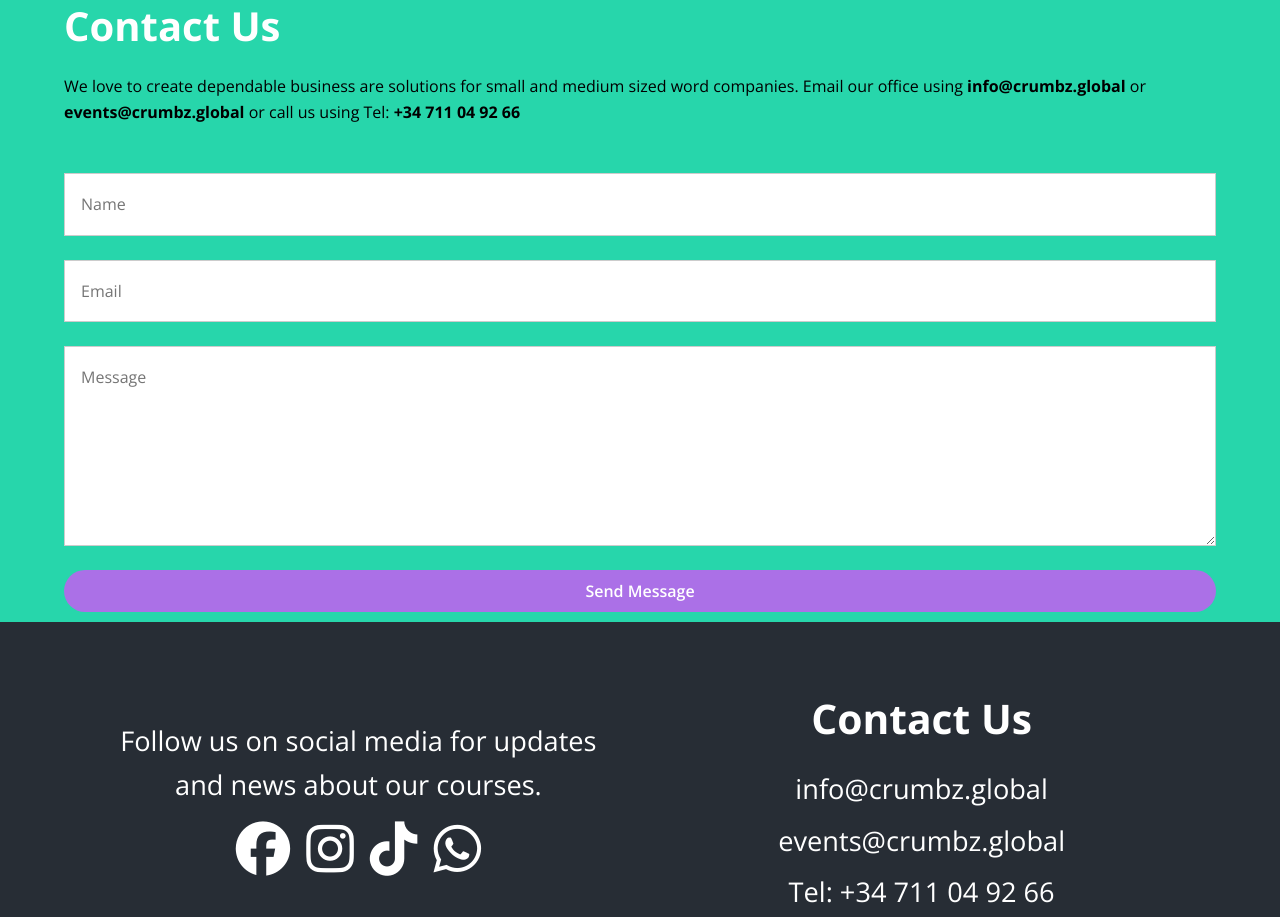
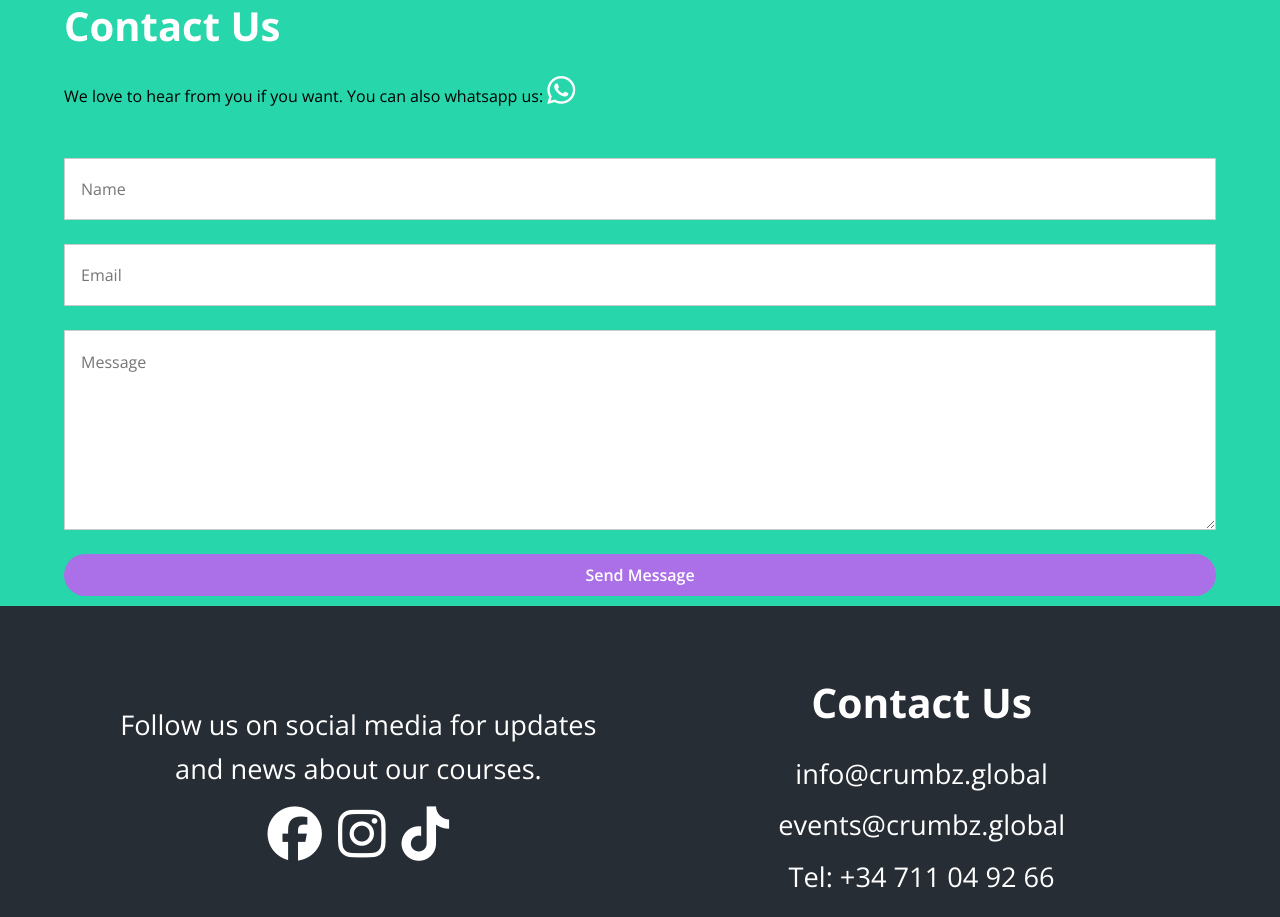
Before and after one commit to MdMehediHasan22/crumbz, a plain HTML site: page contact.html in a window 1280 px wide. Shown: the part 134-1051 px from the top of the page. Drawn offline with nearby package versions, Linux system fonts and the light colour scheme.

Commit message:
complete

```diff
--- a/contact.html
+++ b/contact.html
@@ -70,9 +70,10 @@
   <section class="contact-form container">
     <div class="container-sm">
       <p class="contact_description">
-        We love to create dependable business are solutions for small and
-        medium sized word companies. Email our office using
-        <b>info@crumbz.global</b> or <b>events@crumbz.global</b> or  call us using Tel: <b>+34 711 04 92 66</b>
+        We love to hear from you if you want. You can also whatsapp us: <a href="https://wa.me/34711049266" class="whatsapp" target="_blank" aria-label="Follow Us On Whatsapp">
+          <b><i class="fa-brands fa-whatsapp fa-2x "  ></i></b>
+      </a>
+
 
       </p>
 
@@ -98,9 +99,6 @@
                 <a href="https://www.tiktok.com/@crumbzcookiesofficial?_t=ZN-8uZ87jdJmtC&_r=1" target="_blank" aria-label="Follow Us On Tiktok">
                     <i class="fa-brands fa-tiktok fa-2x"></i>
                 </a>
-                <a href="https://wa.me/34711049266" target="_blank" aria-label="Follow Us On Whatsapp">
-                  <i class="fa-brands fa-whatsapp fa-2x"></i>
-              </a>
             </div>
         </div>
         <div class="contact">
@@ -114,7 +112,7 @@
     </div>
 </section>
 
-  <footer class="footer">
+  <footer class=" footer">
     <div class="container footer-flex">
       <ul class="footer-links">
         <li><a href="#">Home</a></li>
--- a/style.css
+++ b/style.css
@@ -300,7 +300,9 @@ h3::first-line {
 .social-icons :hover{
   color: var(--secondary-color);
 }
-
+.whatsapp:hover{
+  color: var(--secondary-color);
+}
 .contact {
     flex: 1;
     min-width: 300px;
```
